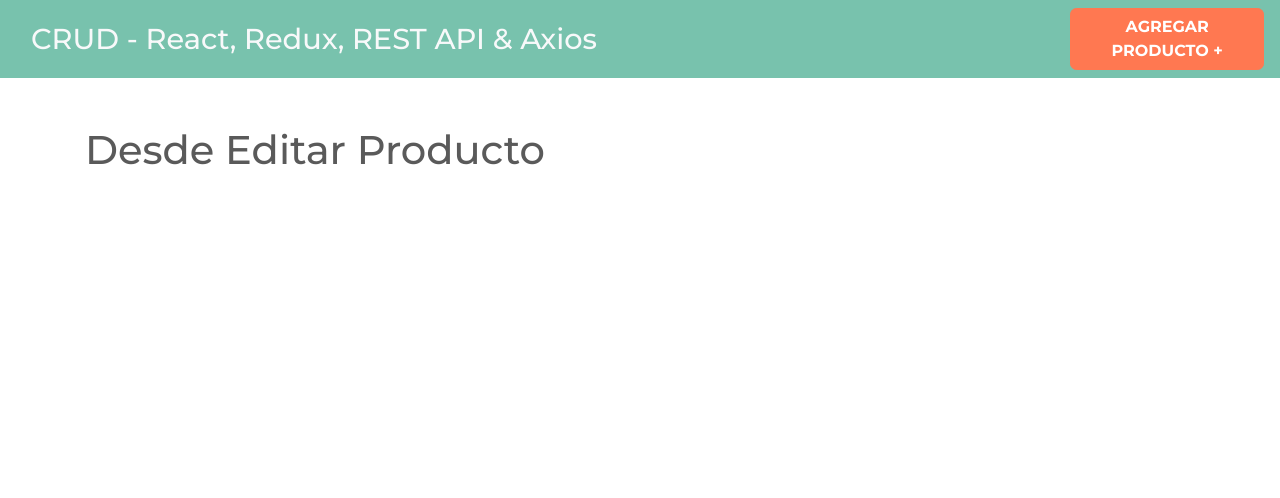
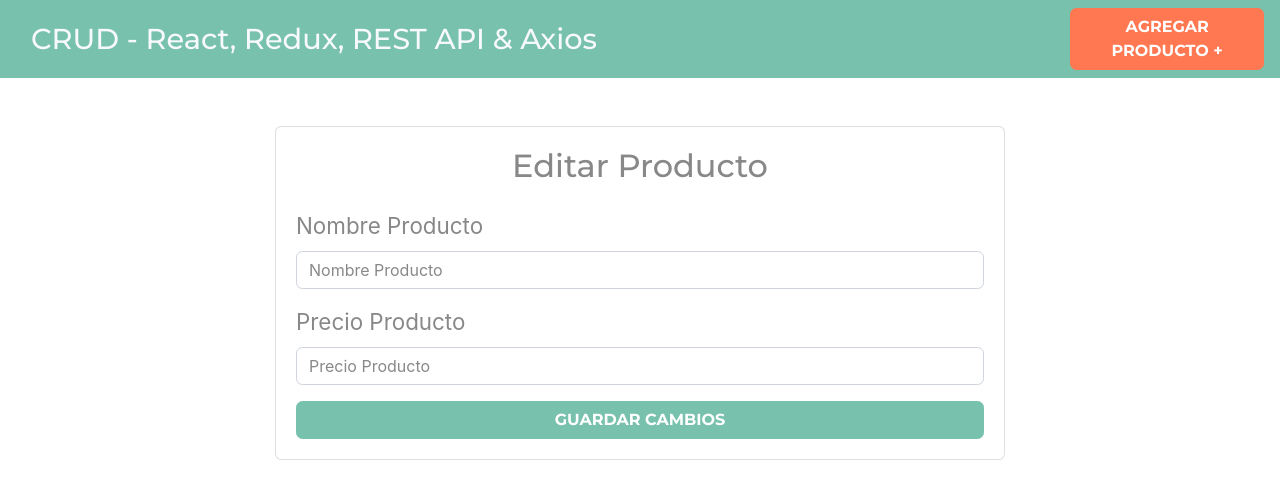
Before and after one commit to dfldiego/r-redux-crud, a React (Create React App) app: page /productos/editar/1 in a window 1280 px wide. Shown: the top 498 px of the page. Built offline with nearby package versions, Linux system fonts and the light colour scheme.

Commit message:
Creando formulario de listado de productos y edicion de productos.

```diff
--- a/src/components/EditarProducto.jsx
+++ b/src/components/EditarProducto.jsx
@@ -2,7 +2,42 @@
 
 const EditarProducto = () => {
     return (
-        <h1>Desde Editar Producto</h1>
+        <div className="row justify-content-center">
+            <div className="col-md-8">
+                <div className="card">
+                    <div className="card-body">
+                        <h2 className="text-center mb-4 font-weigth-bold">
+                            Editar Producto
+                        </h2>
+                        <form>
+                            <div className="form-group">
+                                <label>Nombre Producto</label>
+                                <input
+                                    type="text"
+                                    className="form-control"
+                                    placeholder="Nombre Producto"
+                                    name="nombre"
+                                />
+                            </div>
+                            <div className="form-group">
+                                <label>Precio Producto</label>
+                                <input
+                                    type="text"
+                                    className="form-control"
+                                    placeholder="Precio Producto"
+                                    name="precio"
+                                />
+                            </div>
+
+                            <button
+                                type="submit"
+                                className="btn btn-primary font-weight-bold text-uppercase d-block w-100"
+                            >Guardar Cambios</button>
+                        </form>
+                    </div>
+                </div>
+            </div>
+        </div>
     )
 }
 
--- a/src/components/Productos.jsx
+++ b/src/components/Productos.jsx
@@ -1,8 +1,23 @@
-import React from 'react';
+import React, { Fragment } from 'react';
 
 const Productos = () => {
     return (
-        <h1>Desde Productos</h1>
+        <Fragment>
+            <h2 className="text-center my-5">Listado de Productos</h2>
+
+            <table className="table table-striped">
+                <thead className="bg-primary table-dark">
+                    <tr>
+                        <th scope="col">Nombre</th>
+                        <th scope="col">Precio</th>
+                        <th scope="col">Acciones</th>
+                    </tr>
+                </thead>
+                <tbody>
+
+                </tbody>
+            </table>
+        </Fragment>
     )
 }
 
```
